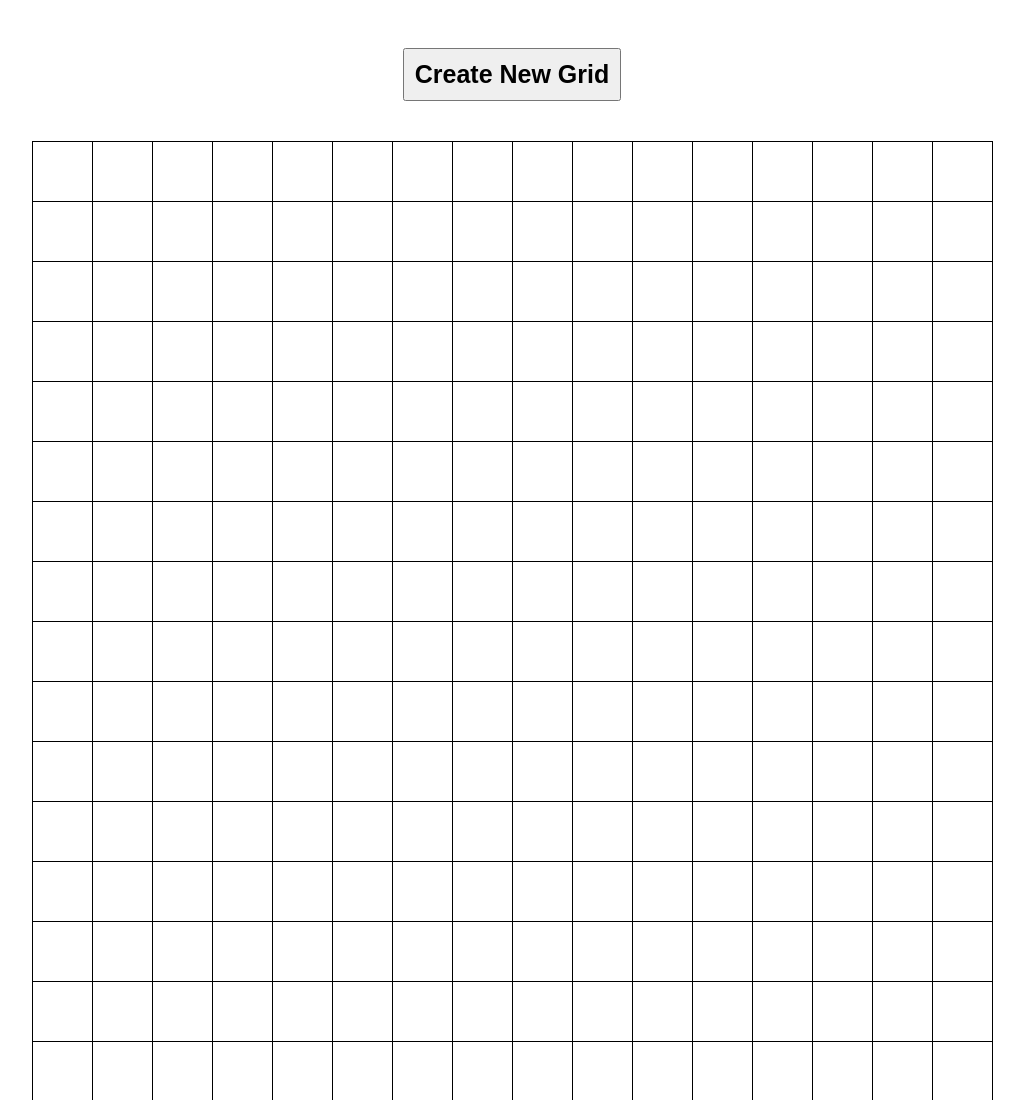
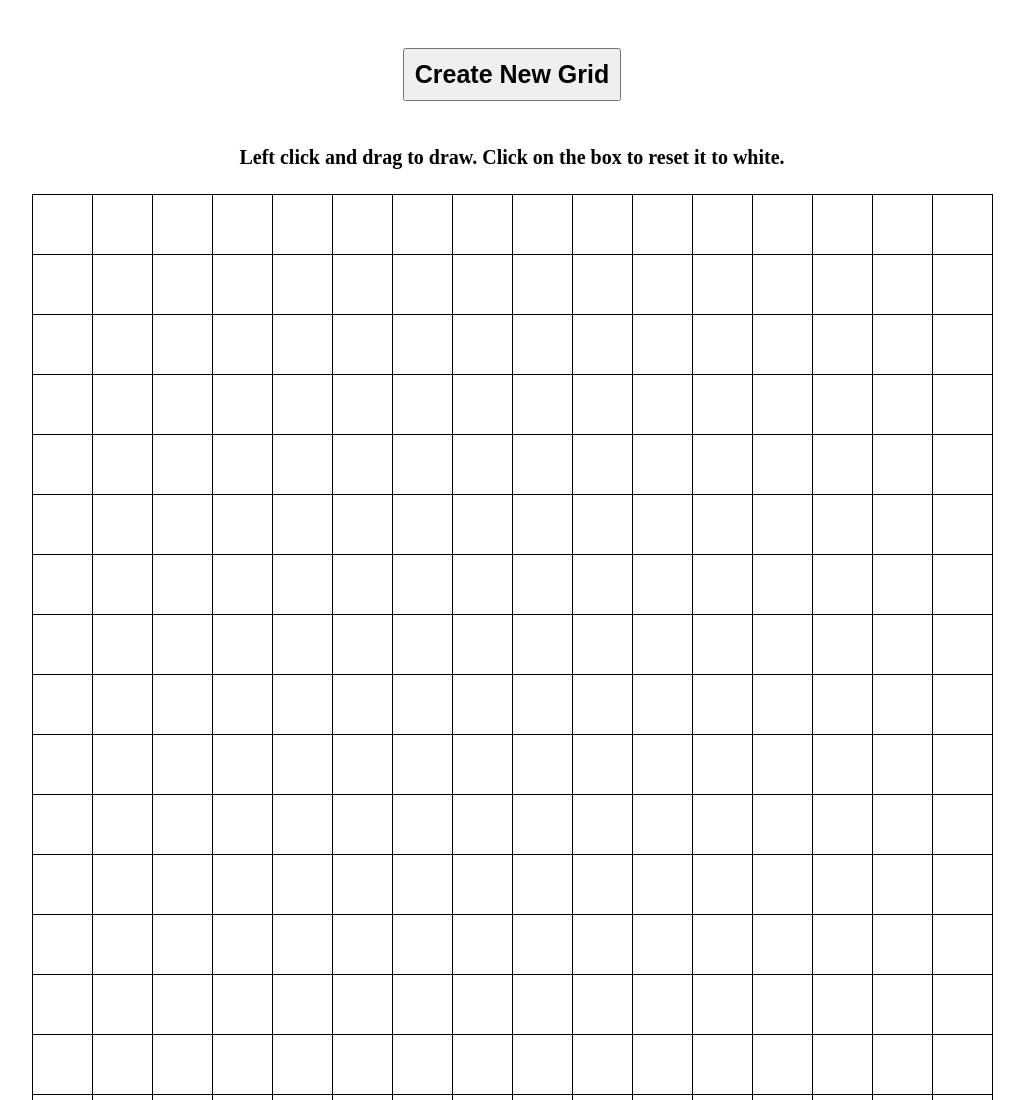
Before and after one commit to opabhijeet/sketch, a plain HTML site: page index.html in a window 1280 px wide. Shown: the top 1100 px of the page, without its empty margins (128-1152 px from the left). Drawn offline with Linux system fonts and the light colour scheme.

Commit message:
add instruction and fix coloring issue
fix issue of coloring starting after the box on
which mouse-down occured
add instructions to sketch

```diff
--- a/index.html
+++ b/index.html
@@ -9,6 +9,9 @@
     </head>
     <body>
         <button id="create">Create New Grid</button>
+        <p>
+            Left click and drag to draw. Click on the box to reset it to white.
+        </p>
         <div id="container">
 
         </div>
--- a/scripts.js
+++ b/scripts.js
@@ -45,6 +45,7 @@ function color(e){
 let active = false;
 container.addEventListener("mousedown", (e)=>{
     if(e.button === 0){
+        color(e);   //color current box
         container.addEventListener("mouseover", color);  //start coloring on mouse-down
         active = true;
     }
--- a/styles.css
+++ b/styles.css
@@ -32,3 +32,10 @@ body {
     flex: auto;
     margin: 0px;
 }
+p {
+    font-size: 20px;
+    padding: 5px;
+    font-weight: bold;
+    margin: 0px;
+    margin-bottom: 20px;;
+}
```
